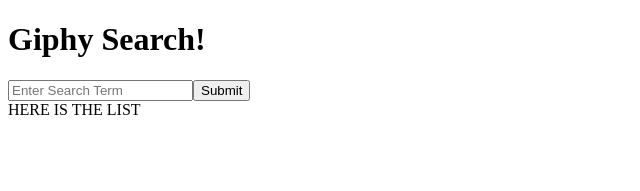
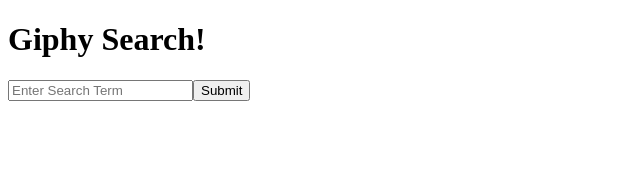
Before and after one commit to danielmrichter/group-giphy-saga-project, a React (Vite) app: page /#/ in a window 1280 px wide. Shown: the top 191 px of the page, without its empty margins (0-640 px from the left). Built offline with nearby package versions, Linux system fonts and the light colour scheme.

Commit message:
search route completed with sagas and server and api call

```diff
--- a/src/components/Search/SearchList.jsx
+++ b/src/components/Search/SearchList.jsx
@@ -1,6 +1,21 @@
+import { useSelector } from "react-redux";
+
 function SearchList () {
+    const gifList = useSelector(store => store.gifList)
+    console.log('in SearchList. the gifList is: ',gifList)
+
     return (
-        <div>HERE IS THE LIST</div>
+        <div>
+            {gifList.map((gif)=> {
+                return (
+                <div>
+                    <img src={gif} />
+                    <button>Favorite</button>
+                    </div>
+                    )
+            })}
+
+        </div>
     )
 }
 
--- a/src/redux/store.js
+++ b/src/redux/store.js
@@ -14,8 +14,9 @@
 function* searchGiphy (action) {
     try{
     console.log(action.payload)
-    yield axios.get(`/api/search/${action.payload}`)
-    yield put()
+    const gifResults = yield axios.get(`/api/search/${action.payload}`)
+    console.log('gifresults is:', gifResults)
+    yield put({type:'SET_GIFS', payload: gifResults.data})
 } catch (err) {
     console.log("error fetching gifs:", err);
 }}
@@ -24,13 +25,19 @@
 const sagaMiddleware = createSagaMiddleware();
 
 //Reducers here:
-const giflist = (state=[], action) => {
-return state;
+const gifList = (state=[], action) => {
+    switch (action.type) {
+        case 'SET_GIFS':
+            let allTheGifs = action.payload;
+            return allTheGifs;
+        default:
+            return state;
+    }
 }
 
 const store = createStore(
     combineReducers({
-     giflist
+     gifList
     }),
     applyMiddleware(sagaMiddleware, logger)
   );
```
